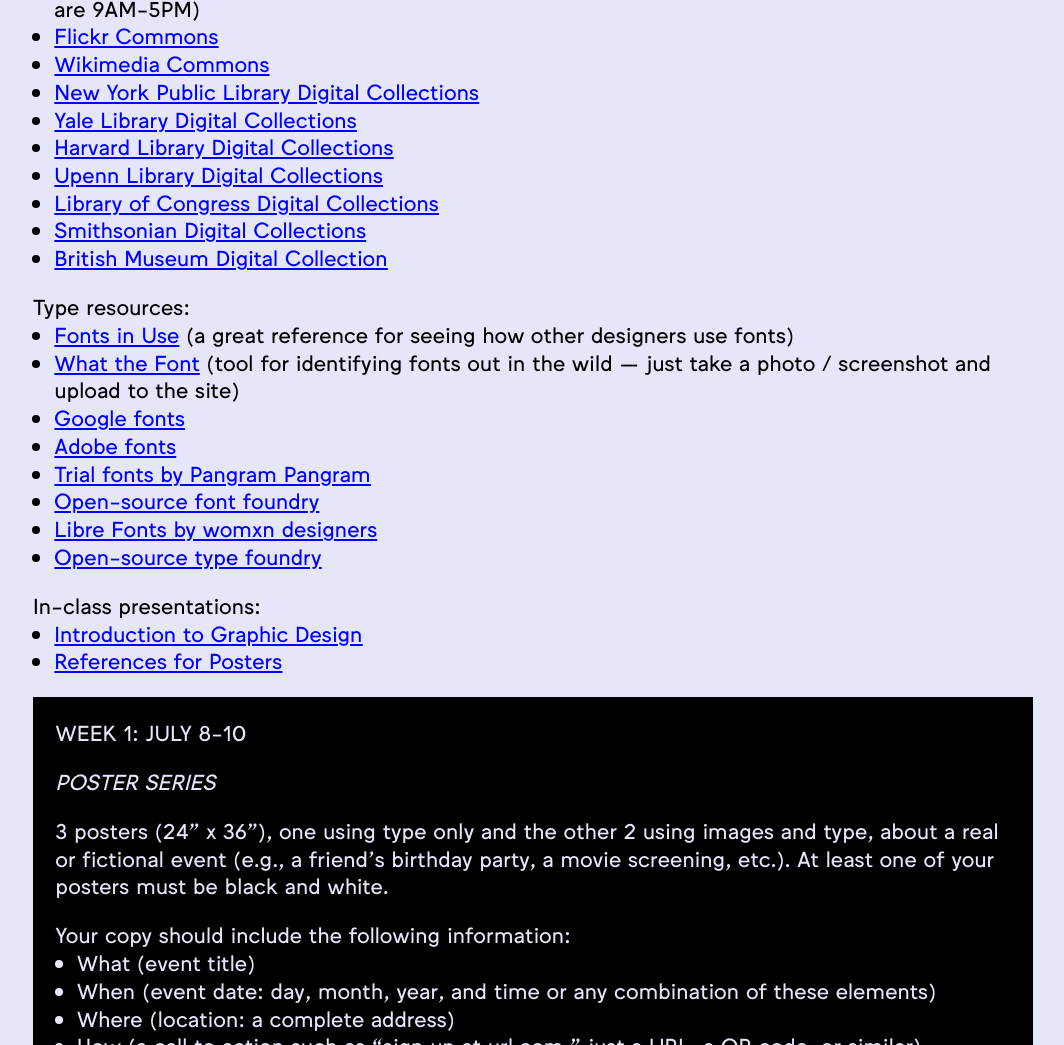
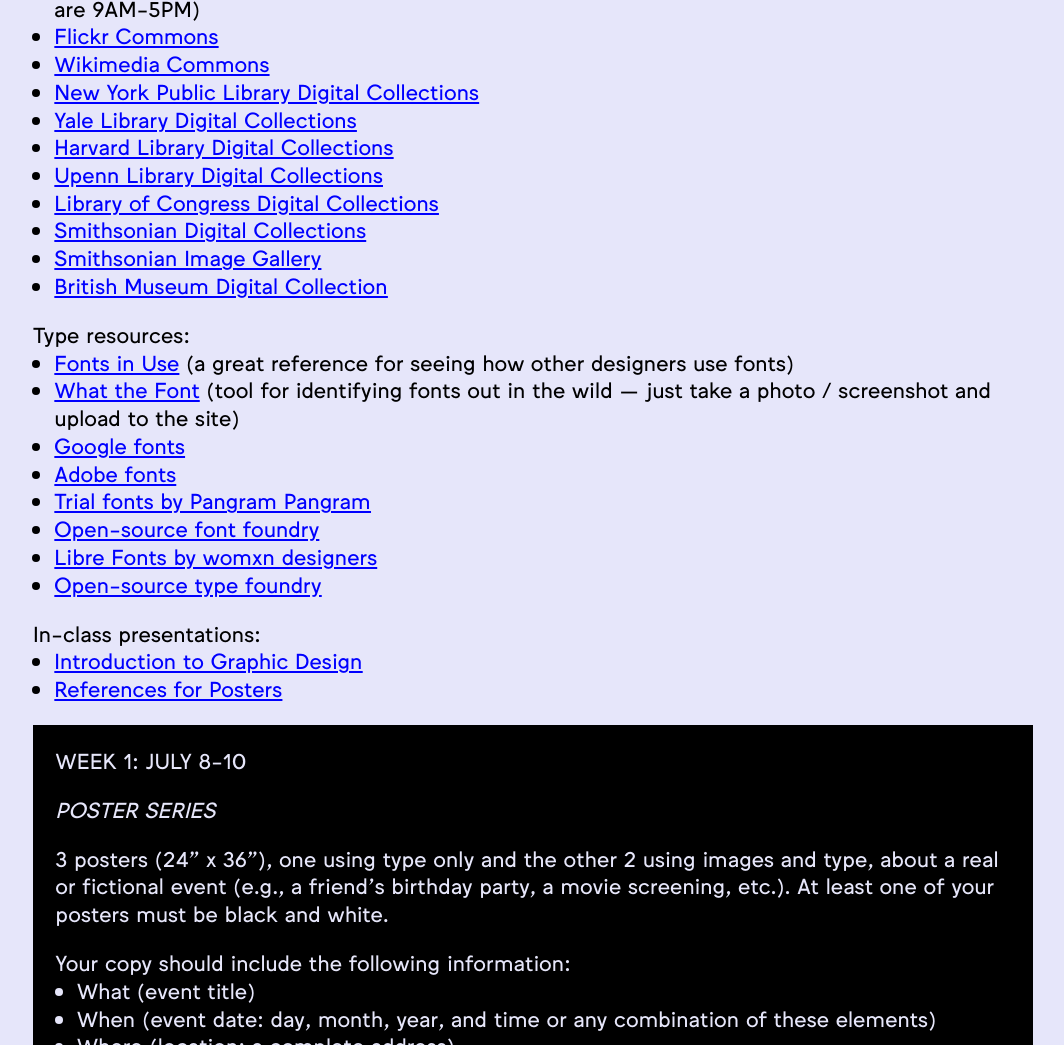
Before and after one commit to iriseel/CUSAI-2024, a plain HTML site: page index.html in a window 1280 px wide. Shown: the part 874-1919 px from the top of the page, without its empty margins (107-1171 px from the left). Drawn offline with Linux system fonts and the light colour scheme.

Commit message:
added extra smithsonian library

```diff
--- a/index.html
+++ b/index.html
@@ -123,6 +123,9 @@
                     </li>
                     <li>
                         <a href="https://www.si.edu/collections">Smithsonian Digital Collections</a>
+                    </li>
+                    <li>
+                        <a href="https://library.si.edu/image-gallery">Smithsonian Image Gallery</a>
                     </li>
                     <li>
                         <a href="https://www.britishmuseum.org/collection">British Museum Digital Collection</a>
```
